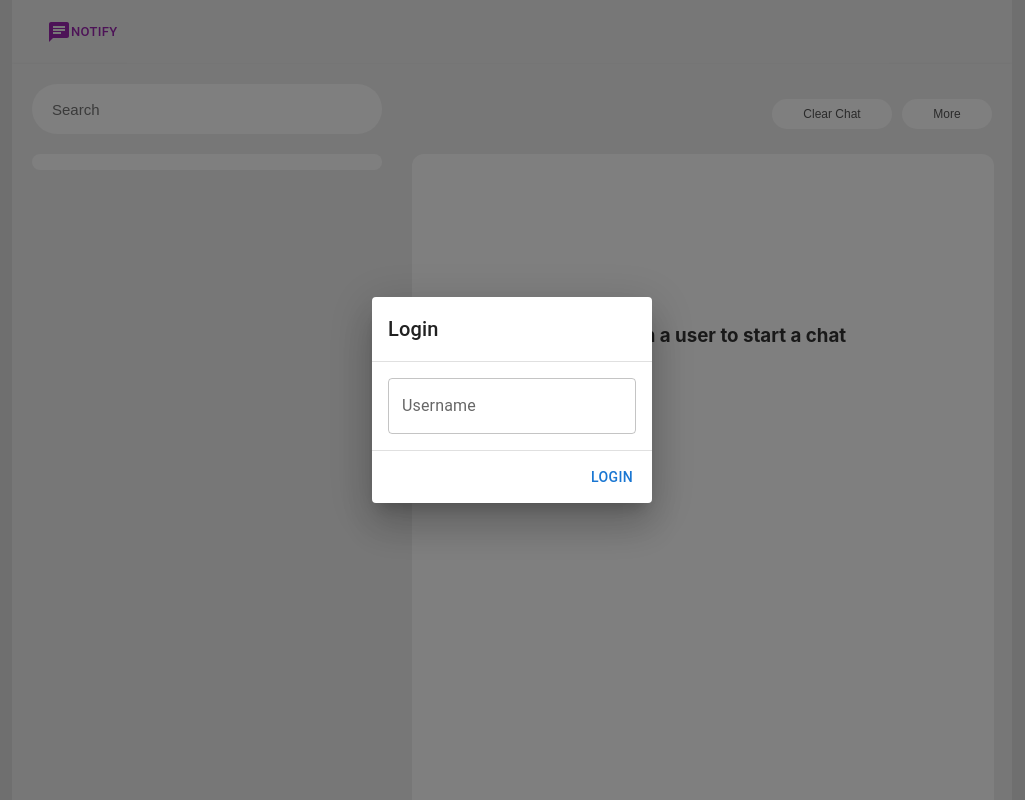
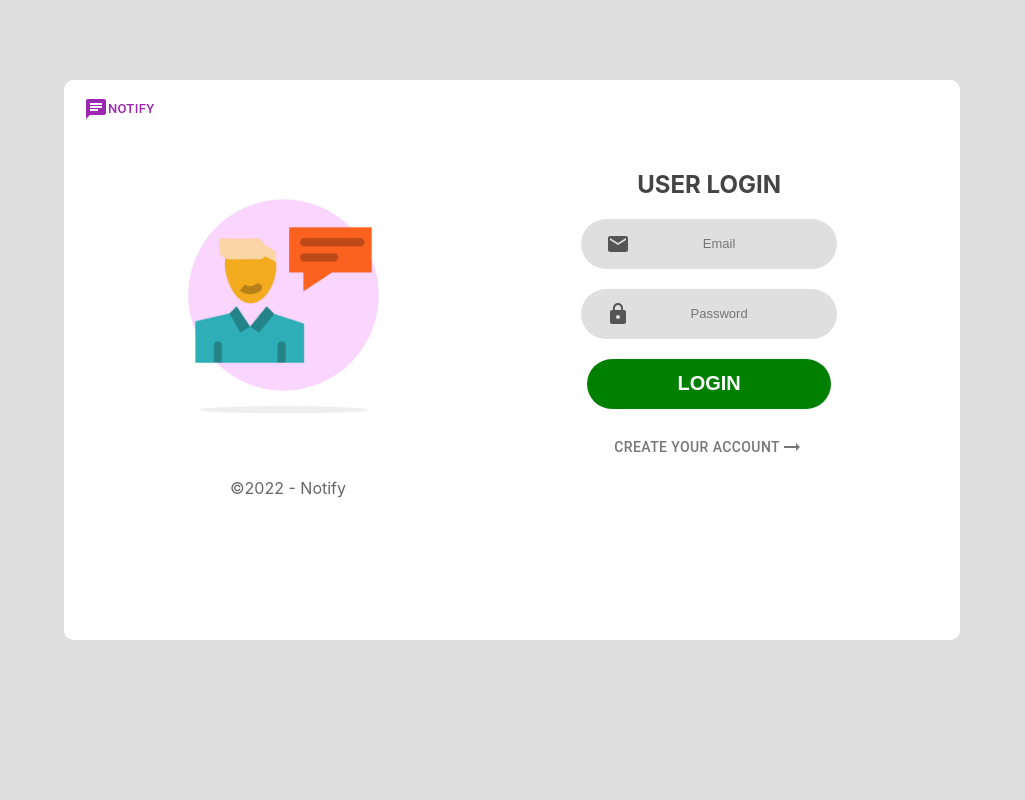
Before and after one commit to boskitech/Notify-frontend, a React (Create React App) app: page / in a window 1280 px wide. Shown: the whole page, without its empty margins (128-1153 px from the left). Built offline with nearby package versions, Linux system fonts and the light colour scheme.

Commit message:
login page functionality

```diff
--- a/src/index.js
+++ b/src/index.js
@@ -6,6 +6,7 @@ import { store } from './app/store';
 import App from './App';
 import Home from './views/Home';
 import Chat from './components/Chat';
+import Login from './views/Login';
 import StartChat from './components/StartChat';
 import './index.css';
 
@@ -18,9 +19,11 @@ root.render(
       <Provider store={store}>
         <Routes>
           <Route path="/" element={<App />} >
-            <Route path="/" element={<Home />}>
-              <Route path="/" element={<StartChat />} />
-              <Route path="/:id" element={<Chat />} />
+            <Route path="/" element={<Login />}/>
+            <Route path="/login" element={<Login />}/>
+            <Route path="/chat" element={<Home />}>
+              <Route path="/chat" element={<StartChat />} />
+              <Route path="/chat/:id" element={<Chat />} />
             </Route>
           </Route>
         </Routes>
--- /dev/null
+++ b/src/views/Login.js
@@ -0,0 +1,77 @@
+import Box from '@mui/material/Box';
+import Button from '@mui/material/Button';
+import ArrowRightAltIcon from '@mui/icons-material/ArrowRightAlt'
+;
+import EmailIcon from '@mui/icons-material/Email';
+import LockIcon from '@mui/icons-material/Lock';
+import loginImg from '../assets/pngs/login_img.png'
+import ChatIcon from '@mui/icons-material/Chat';
+import PersonIcon from '@mui/icons-material/Person';
+import IconButton from '@mui/material/Button'
+import { useState} from 'react';
+
+const Login = () => {
+  const [login, setLogin] = useState(true)
+  const [username, setUsername] = useState('')
+  const [email, setEmail] = useState('')
+  const [password, setPassword] = useState('')
+  const [regPass, setRegPass] = useState('')
+  const [confirmPass, setConfirmPass] = useState('')
+
+
+  return (
+
+    <Box sx={{width: '70%', perspective: '1px;', overflow:'auto', height:'70vh', margin:'80px auto', backgroundColor:'#ffffff', borderRadius:'10px'}}>
+      <Box sx={{width:'50%', height:'70vh', backgroundColor:'white', float:'left', overflow:'hidden'}}>
+          <IconButton
+            size="large"
+            edge="start"
+            color="secondary"
+            aria-label="menu"
+            sx={{ mr: 2, fontSize:'13px', margin:'2%'}}
+          >
+            <ChatIcon/>Notify
+          </IconButton>
+        <Box sx={{width:'100%', marginLeft:'14%', marginTop:'0%'}}>
+          <img width="70%" contentAlign='center' sx={{width:'400px', margin:'90px', height:'600px'}} src={loginImg}/>
+        </Box>
+        <p style={{textAlign:'center', color:'#666666', marginTop:'5%'}}>©2022 - Notify</p>
+      </Box>
+      <Box sx={{width:'50%', height:'70vh', backgroundColor:'white', float:'right'}}>
+        {login ?
+          <Box sx={{marginTop:'20%', marginRight:'12%', textAlign:'center'}}>
+           <h2 style={{color:'#444444'}}>USER LOGIN</h2>
+           <i style={{position:'absolute', padding:'13px 13px 13px 25px', color:'#555555'}}><EmailIcon></EmailIcon></i>
+           <input type="text" value={email} onChange={ (e) => setEmail(e.target.value)} placeholder="Email" style={{width:'60%', textAlign:'center', padding:'10px 0px 10px 20px', backgroundColor:'#dfdfdf',  fontSize:'13px', borderRadius:'25px', height:'30px', border:'none', marginBottom:'20px'}}/><br/>
+           <i style={{position:'absolute', padding:'13px 13px 13px 25px', color:'#555555'}}><LockIcon></LockIcon></i>
+           <input type="text" value={password} onChange={ (e) => setPassword(e.target.value)} placeholder="Password" style={{width:'60%', textAlign:'center',padding:'10px 0px 10px 20px', backgroundColor:'#dfdfdf',  fontSize:'13px', borderRadius:'25px', height:'30px', border:'none', marginBottom:'20px'}}/><br/>
+           <button style={{width:'62%', cursor:'pointer', padding:'7px', fontSize:'20px', fontStyle:'bold', backgroundColor:'green', color:'white', borderRadius:'25px', height:'50px', border:'none'}}>
+             <b>LOGIN</b>
+           </button><br/>
+           <Button sx={{color:'#777777', marginTop:'20px'}} onClick={() => setLogin(false)}>Create your Account <ArrowRightAltIcon></ArrowRightAltIcon> </Button>
+         </Box>
+        :
+        <Box sx={{marginTop:'15%', marginRight:'12%', textAlign:'center'}}>
+          <h2 style={{color:'#444444'}}>CREATE ACCOUNT</h2>
+          <i style={{position:'absolute', padding:'13px 13px 13px 25px', color:'#555555'}}><EmailIcon></EmailIcon></i>
+          <input type="text" value={email} onChange={ (e) => setEmail(e.target.value)} placeholder="Email" style={{width:'60%', textAlign:'center', padding:'10px 0px 10px 20px', backgroundColor:'#dfdfdf',  fontSize:'13px', borderRadius:'25px', height:'30px', border:'none', marginBottom:'20px'}}/><br/>
+          <i style={{position:'absolute', padding:'13px 13px 13px 25px', color:'#555555'}}><PersonIcon></PersonIcon></i>
+          <input type="text" value={username} onChange={ (e) => setUsername(e.target.value)} placeholder="Username" style={{width:'60%', textAlign:'center', padding:'10px 0px 10px 20px', backgroundColor:'#dfdfdf',  fontSize:'13px', borderRadius:'25px', height:'30px', border:'none', marginBottom:'20px'}}/><br/>
+          <i style={{position:'absolute', padding:'13px 13px 13px 25px', color:'#555555'}}><LockIcon></LockIcon></i>
+          <input type="text" value={regPass} onChange={ (e) => setRegPass(e.target.value)} placeholder="Password" style={{width:'60%', textAlign:'center',padding:'10px 0px 10px 20px', backgroundColor:'#dfdfdf',  fontSize:'13px', borderRadius:'25px', height:'30px', border:'none', marginBottom:'20px'}}/><br/>
+          <i style={{position:'absolute', padding:'13px 13px 13px 25px', color:'#555555'}}><LockIcon></LockIcon></i>
+          <input type="text" value={confirmPass}onChange={ (e) => setConfirmPass(e.target.value)} placeholder="Confirm Password" style={{width:'60%', textAlign:'center',padding:'10px 0px 10px 20px', backgroundColor:'#dfdfdf',  fontSize:'13px', borderRadius:'25px', height:'30px', border:'none', marginBottom:'20px'}}/><br/>
+          <button style={{width:'62%', cursor:'pointer', padding:'7px', fontSize:'20px', fontStyle:'bold', backgroundColor:'green', color:'white', borderRadius:'25px', height:'50px', border:'none'}}>
+            <b>CREATE</b>
+          </button><br/>
+          <Button sx={{color:'#777777', marginTop:'20px'}} onClick={() => setLogin(true)}>LOGIN <ArrowRightAltIcon></ArrowRightAltIcon> </Button>
+        </Box>
+        }
+
+      </Box>
+    </Box>
+
+  )
+}
+
+export default Login
```
Also changed, not shown: src/assets/pngs/login__img.png (added), src/assets/pngs/login_img.png (added).
